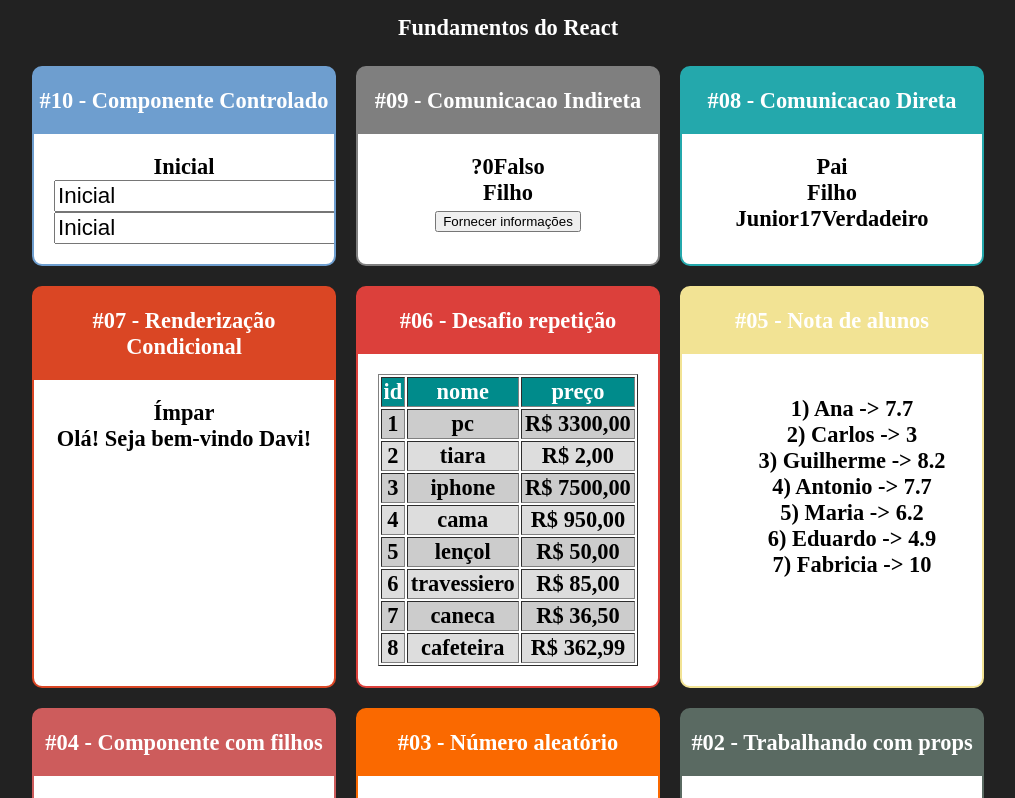
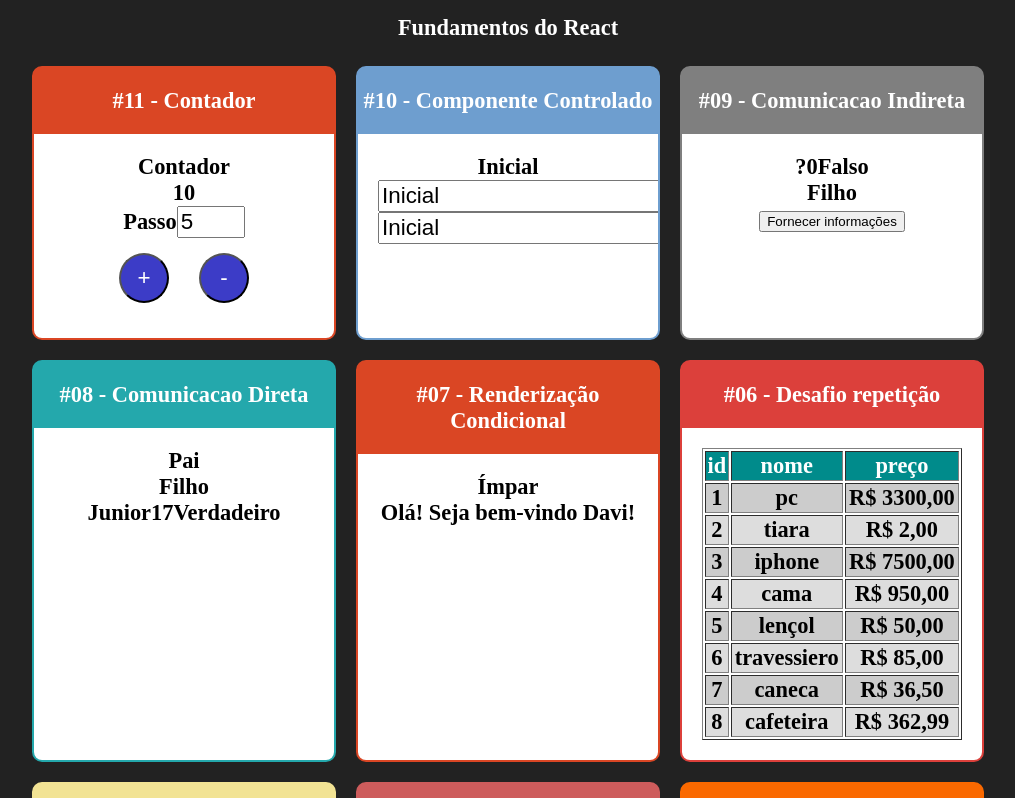
Before and after one commit to davimc/curso-react-redux, a React (Create React App) app in the folder fundamentos-react/: page / in a window 1280 px wide. Shown: the top 798 px of the page, without its empty margins (132-1147 px from the left). Built offline with nearby package versions, Linux system fonts and the light colour scheme.

Commit message:
Contador

```diff
--- a/fundamentos-react/src/App.jsx
+++ b/fundamentos-react/src/App.jsx
@@ -13,6 +13,7 @@
 import DiretaPai from './components/comunicacao/DiretaPai';
 import IndiretaPai from './components/comunicacao/IndiretaPai';
 import Input from './components/formulario/Input';
+import Contador from './components/contador/Contador';
 
 import Card from './components/layout/Card.jsx'
 
@@ -21,6 +22,9 @@
         <div className="App">
             <h1>Fundamentos do React</h1>
             <div className="Cards">
+                <Card title="#11 - Contador" color="#DA4624">
+                    <Contador numeroInicial={10}/>
+                </Card>
                 <Card title="#10 - Componente Controlado" color="#6E9ECF">
                     <Input/>
                 </Card>
--- /dev/null
+++ b/fundamentos-react/src/components/contador/Contador.css
@@ -0,0 +1,13 @@
+.Contador input{
+    font-size: 1.4rem;
+    width: 60px;
+}
+.Contador button {
+    font-size: 1.4rem;
+    border-radius: 50%;
+    margin: 15px;
+    background-color: #3c3cc7;
+    color: #fff;
+    height: 50px;
+    width: 50px;
+}
--- /dev/null
+++ b/fundamentos-react/src/components/contador/Contador.jsx
@@ -0,0 +1,44 @@
+import './Contador.css'
+import React, { Component } from 'react'
+
+class Contador extends Component {
+
+    state = {
+        numero: this.props.numeroInicial,
+        passo: 5
+    }
+
+    inc = () => {
+        this.setState({
+            numero: this.state.numero + this.state.passo
+        })
+    };
+    dec = () => {
+        this.setState({
+            numero: this.state.numero - this.state.passo
+        })
+    };
+    handlerInput = (e) => {
+        this.setState({
+            passo: +e.target.value
+        });
+    };
+    render() {
+        return (
+            <div className="Contador">
+                <h2>Contador</h2>
+                <h3>{this.state.numero}</h3>
+                <div>
+                    <label htmlFor="InputPasso">Passo</label>
+                    <input
+                    value={this.state.passo}
+                    onChange={this.handlerInput} type="number" id="InputPasso"/>
+                </div>
+                <button onClick={this.inc}>+</button>
+                <button onClick={this.dec}>-</button>
+            </div>
+        );
+    }
+}
+
+export default Contador;
```
